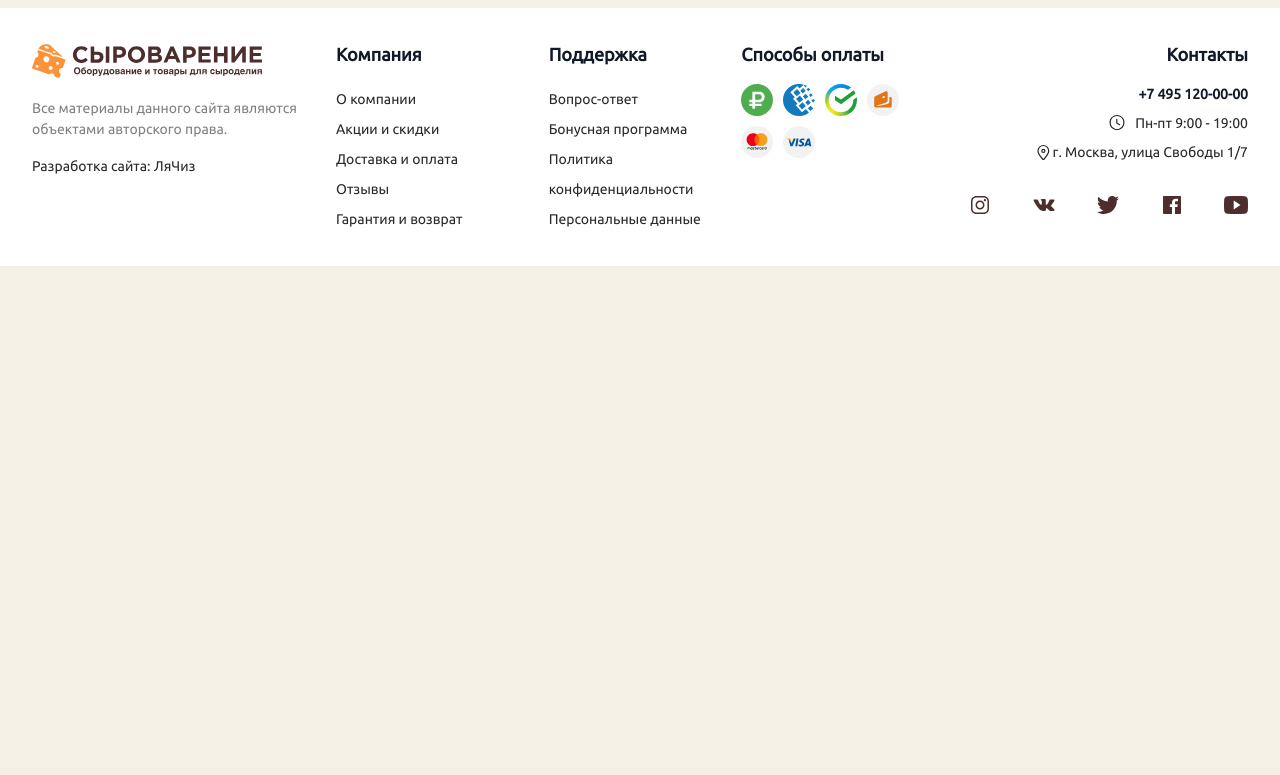
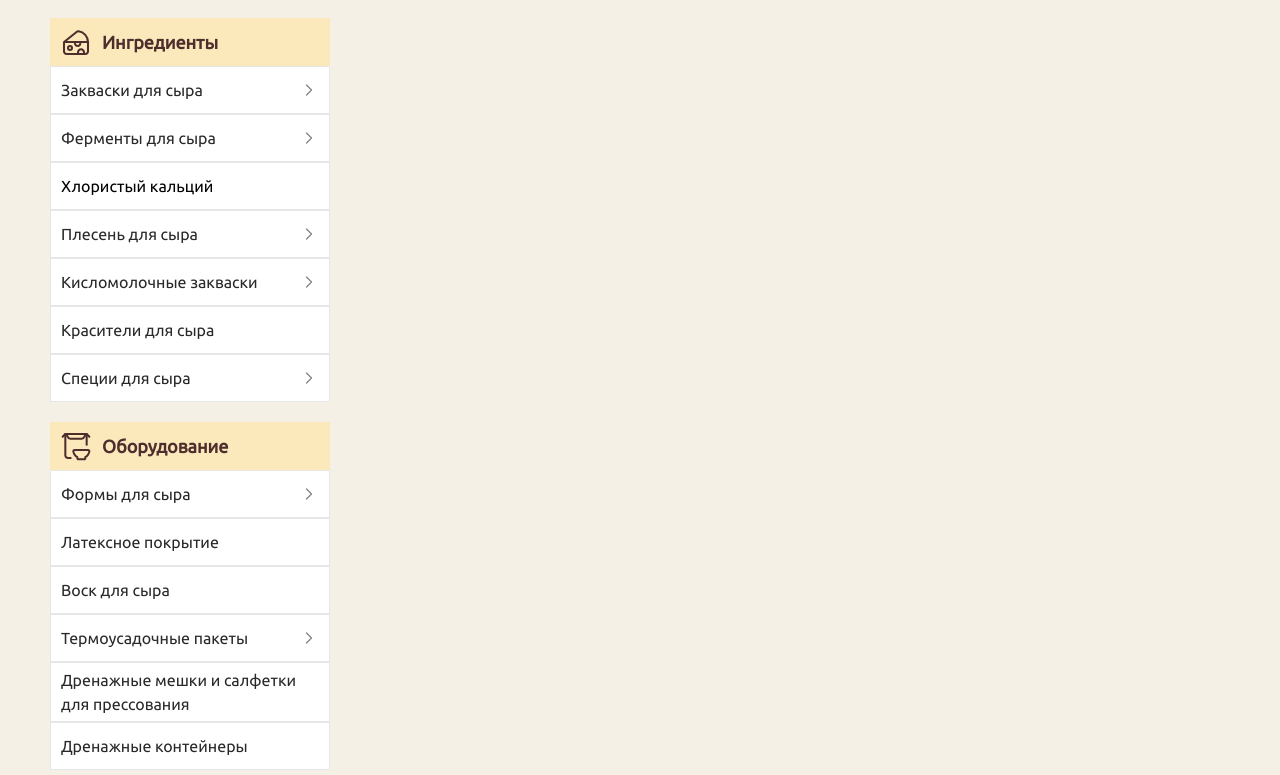
Before and after one commit to ixvadev/Cheesemeking-Shop, a React (Vite) app: page / in a window 1280 px wide. Shown: the part 505-1280 px from the top of the page. Before the commit the page ends 800 px from the top, so only its background shows below. Built offline with nearby package versions, Linux system fonts and the light colour scheme.

Commit message:
Ingredient mufoqiyali

```diff
--- a/src/App.jsx
+++ b/src/App.jsx
@@ -7,7 +7,7 @@ import "@fontsource/ubuntu/400.css"; // Specify weight
 import "@fontsource/ubuntu/400-italic.css"; // Specify weight and style
 // import Mashe from './pages/Mashe';
 // import Card from './components/Card';
-// import Ingredient from './components/Ingredient'
+import Ingredient from './components/Ingredient'
 
 function App() {
   const [count, setCount] = useState(0)
@@ -18,7 +18,7 @@ function App() {
       <Hero/>
       {/* <Mashe/> */}
       {/* <Card/> */}
-      {/* <Ingredient/> */}
+      <Ingredient/>
       <Footer/>
     </>
   )
--- a/src/components/Ingredient.jsx
+++ b/src/components/Ingredient.jsx
@@ -3,40 +3,65 @@ import React from 'react'
 function Ingredient() {
   return (
     <div>
-        <div className="max-w-xs mx-auto mt-8">
-            {/* <!-- Ingredients Section --> */}
-            <div className="bg-yellow-100 rounded-lg mb-4">
-                <div className="flex gap-[5px] bg-[#FBE8BB] px-4 py-2 rounded-t-lg">
-                    <img src="./src/assets/svg/cheese.logo.svg" alt="" />
-                    <h2 className="font-semibold ">Ингредиенты</h2>
+        <div className='contianer py-[10px]'>
+            <div className=''>
+                <div className='flex items-center gap-[10px] bg-[#FBE8BB] w-[280px] h-[48px] pl-[10px] boder-[1px] border-[#FBE8BB]'>
+                    <img src=" src/assets/svg/cheese.logo.svg" alt="" className='h-8' />
+                    <p className='text-[18px] text-[#4E2D2D] font-bold'>Ингредиенты</p>
                 </div>
-                <ul className="divide-y divide-gray-200">
-                    <li><a href="#" className="block px-4 py-2  hover:bg-yellow-50">Закваски для сыра</a></li>
-                    <li><a href="#" className="block px-4 py-2  hover:bg-yellow-50">Ферменты для сыра</a></li>
-                    <li><a href="#" className="block px-4 py-2  hover:bg-yellow-50">Хлористый кальций</a></li>
-                    <li><a href="#" className="block px-4 py-2  hover:bg-yellow-50">Плесень для сыра</a></li>
-                    <li><a href="#" className="block px-4 py-2  hover:bg-yellow-50">Кисломолочные закваски</a></li>
-                    <li><a href="#" className="block px-4 py-2  hover:bg-yellow-50">Красители для сыра</a></li>
-                    <li><a href="#" className="block px-4 py-2  hover:bg-yellow-50">Специи для сыра</a></li>
-                </ul>
+                <div className='flex items-center justify-between gap-[10px] bg-[#FFFFFF] w-[280px] h-[48px] px-[10px] border-[1px] border-[#E6E6E6]'>
+                    <a href="" className='text-[#292929] text-[16px] '>Закваски для сыра</a>
+                    <img className='' src="/src/assets/svg/arrows-diagrams.svg" alt="" />
+                </div>
+                <div className='flex items-center justify-between gap-[10px] bg-[#FFFFFF] w-[280px] h-[48px] px-[10px] border-[1px] border-[#E6E6E6]'>
+                    <a href="" className='text-[#292929] text-[16px] '>Ферменты для сыра</a>
+                    <img className='' src="/src/assets/svg/arrows-diagrams.svg" alt="" />
+                </div>
+                <div className='flex items-center justify-between gap-[10px] bg-[#FFFFFF] w-[280px] h-[48px] px-[10px] border-[1px] border-[#E6E6E6]'>
+                    <a href="">Хлористый кальций</a>
+                </div>
+                <div className='flex items-center justify-between gap-[10px] bg-[#FFFFFF] w-[280px] h-[48px] px-[10px] border-[1px] border-[#E6E6E6]'>
+                    <a href="" className='text-[#292929] text-[16px] '>Плесень для сыра</a>
+                    <img className='' src="/src/assets/svg/arrows-diagrams.svg" alt="" />
+                </div>
+                <div className='flex items-center justify-between gap-[10px] bg-[#FFFFFF] w-[280px] h-[48px] px-[10px] border-[1px]  border-[#E6E6E6]'>
+                    <a href="" className='text-[#292929] text-[16px] '>Кисломолочные закваски</a>
+                    <img className='' src="/src/assets/svg/arrows-diagrams.svg" alt="" />
+                </div>
+                <div className='flex items-center justify-between gap-[10px] bg-[#FFFFFF] w-[280px] h-[48px] px-[10px] border-[1px] border-[#E6E6E6]'>
+                    <a href="" className='text-[#292929] text-[16px] '>Красители для сыра</a>
+                </div>
+                <div className='flex items-center justify-between gap-[10px] bg-[#FFFFFF] w-[280px] h-[48px] px-[10px] border-[1px] border-[#E6E6E6]'>
+                    <a href="" className='text-[#292929] text-[16px] '>Специи для сыра</a>
+                    <img className='' src="/src/assets/svg/arrows-diagrams.svg" alt="" />
+                </div>
             </div>
+        </div>
 
-            {/* <!-- Equipment Section --> */}
-            <div className="bg-yellow-100 rounded-lg">
-                <div className="bg-yellow-200 px-4 py-2 rounded-t-lg flex">
-                    <img src="/src/assets/svg/cheese.logo.svg" alt="" />
-                    <h2 className="font-semibold ">Оборудование</h2>
-
-                </div>
-                <ul className="divide-y divide-gray-200">
-                    <li><a href="#" className="w-[280px] h-[48px] hover:bg-yellow-50">Формы для сыра</a></li>
-                    <li><a href="#" className="block px-4 py-2  hover:bg-yellow-50">Латексное покрытие</a></li>
-                    <li><a href="#" className="block px-4 py-2  hover:bg-yellow-50">Воск для сыра</a></li>
-                    <li><a href="#" className="block px-4 py-2  hover:bg-yellow-50">Термоусадочные пакеты</a></li>
-                    <li><a href="#" className="block px-4 py-2  hover:bg-yellow-50">Дренажные коврики</a></li>
-                    <li><a href="#" className="block px-4 py-2  hover:bg-yellow-50">Дренажные мешки и салфетки для прессования</a></li>
-                    <li><a href="#" className="block px-4 py-2  hover:bg-yellow-50">Дренажные контейнеры</a></li>
-                </ul>
+        <div className='contianer py-[10px]'>
+            <div className='flex items-center gap-[10px] bg-[#FBE8BB] w-[280px] h-[48px] pl-[10px] boder-[1px] border-[#FBE8BB]'>
+                <img src="/src/assets/svg/cereal-logo.svg" alt="" className='h-8' />
+                <p className='text-[18px] text-[#4E2D2D] font-bold'>Оборудование</p>
+            </div>
+            <div className='flex items-center justify-between gap-[10px] bg-[#FFFFFF] w-[280px] h-[48px] px-[10px] border-[1px] border-[#E6E6E6]'>
+                <a href="" className='text-[#292929] text-[16px] '>Формы для сыра</a>
+                <img className='' src="/src/assets/svg/arrows-diagrams.svg" alt="" />
+            </div>
+            <div className='flex items-center justify-between gap-[10px] bg-[#FFFFFF] w-[280px] h-[48px] px-[10px] border-[1px] border-[#E6E6E6]'>
+                <a href="" className='text-[#292929] text-[16px] '>Латексное покрытие</a>
+            </div>
+            <div className='flex items-center justify-between gap-[10px] bg-[#FFFFFF] w-[280px] h-[48px] px-[10px] border-[1px] border-[#E6E6E6]'>
+                <a href="" className='text-[#292929] text-[16px] '>Воск для сыра</a>
+            </div>
+            <div className='flex items-center justify-between gap-[10px] bg-[#FFFFFF] w-[280px] h-[48px] px-[10px] border-[1px] border-[#E6E6E6]'>
+                <a href="" className='text-[#292929] text-[16px] '>Термоусадочные пакеты</a>
+                <img className='' src="/src/assets/svg/arrows-diagrams.svg" alt="" />
+            </div>
+            <div className='flex items-center justify-between gap-[10px] bg-[#FFFFFF] w-[280px] h-[60px] px-[10px] border-[1px] border-[#E6E6E6]'>
+                <a href="" className='text-[#292929] text-[16px] '>Дренажные мешки и салфетки <br /> для прессования</a>
+            </div>
+            <div className='flex items-center justify-between gap-[10px] bg-[#FFFFFF] w-[280px] h-[48px] px-[10px] border-[1px] border-[#E6E6E6]'>
+                <a href="" className='text-[#292929] text-[16px] '>Дренажные контейнеры</a>
             </div>
         </div>
     </div>
```
Also changed, not shown: src/assets/svg/cereal-logo.svg (added).
